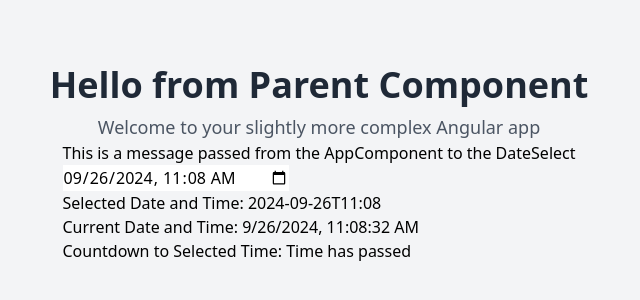
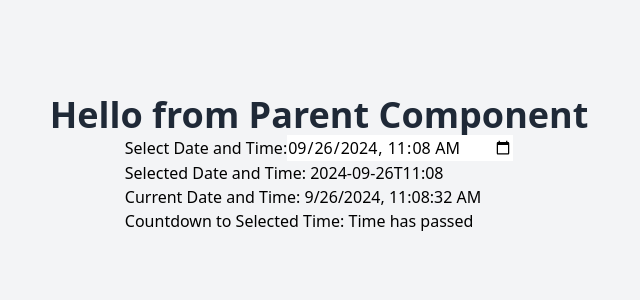
Before and after one commit to HenrikCheng/learn-angular, an Angular app: page / in a window 1280 px wide. Shown: the part 236-536 px from the top of the page, without its empty margins (321-961 px from the left). Built offline with nearby package versions, Linux system fonts and the light colour scheme.

Commit message:
refactor: additional fixes

```diff
--- a/src/app/app.component.html
+++ b/src/app/app.component.html
@@ -2,12 +2,9 @@
 
 <div class="min-h-screen flex flex-col items-center justify-center bg-gray-100">
   <h1 class="text-4xl font-bold text-gray-800">{{ title }}</h1>
-  <p class="text-lg text-gray-600 mt-2">
-    Welcome to your slightly more complex Angular app
-  </p>
 
   <!-- Pass the message to the child component -->
-  <app-date-select [message]="message"></app-date-select>
+  <app-date-select></app-date-select>
 </div>
 
 <router-outlet></router-outlet>
--- a/src/app/app.component.ts
+++ b/src/app/app.component.ts
@@ -6,5 +6,4 @@
 })
 export class AppComponent {
   title = 'Hello from Parent Component';
-  message = 'This is a message passed from the AppComponent to the DateSelect';
 }
--- a/src/app/dateSelect/DateSelect.component.html
+++ b/src/app/dateSelect/DateSelect.component.html
@@ -1,9 +1,15 @@
 <div>
-  <p>{{ message }}</p>
-  <input type="datetime-local" [(ngModel)]="selectedDateTime" />
-  <p>Selected Date and Time: {{ selectedDateTime }}</p>
+  <label for="dateTime">Select Date and Time:</label>
+  <input
+    id="dateTime"
+    type="datetime-local"
+    [(ngModel)]="selectedDateTime"
+    aria-label="Select a date and time"
+  />
 
-  <p>Current Date and Time: {{ currentDateTime }}</p>
-
-  <p>Countdown to Selected Time: {{ differenceDateTime }}</p>
+  <div>
+    <p>Selected Date and Time: {{ selectedDateTime }}</p>
+    <p>Current Date and Time: {{ currentDateTime }}</p>
+    <p>Countdown to Selected Time: {{ differenceDateTime }}</p>
+  </div>
 </div>
--- a/src/app/dateSelect/DateSelect.component.ts
+++ b/src/app/dateSelect/DateSelect.component.ts
@@ -1,12 +1,10 @@
-import { Component, Input, OnInit, OnDestroy } from '@angular/core';
+import { Component, OnInit, OnDestroy } from '@angular/core';
 
 @Component({
   selector: 'app-date-select',
   templateUrl: './DateSelect.component.html',
 })
 export class DateSelectComponent implements OnInit, OnDestroy {
-  @Input() message = ''; // Input message from parent component
-
   selectedDateTime = ''; // Stores the selected date and time
   currentDateTime = ''; // Stores the current date and time
   differenceDateTime = ''; // Stores the countdown time
```
